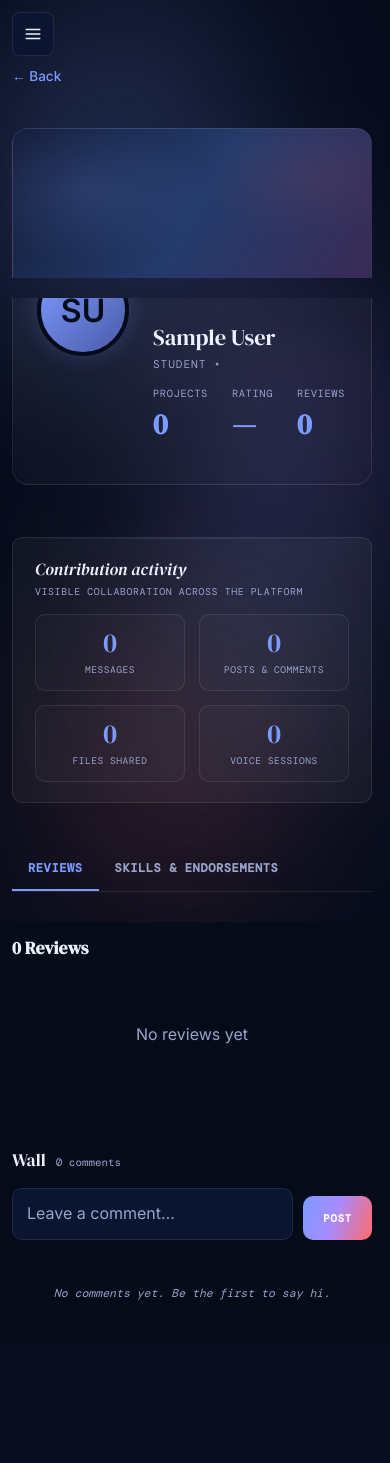
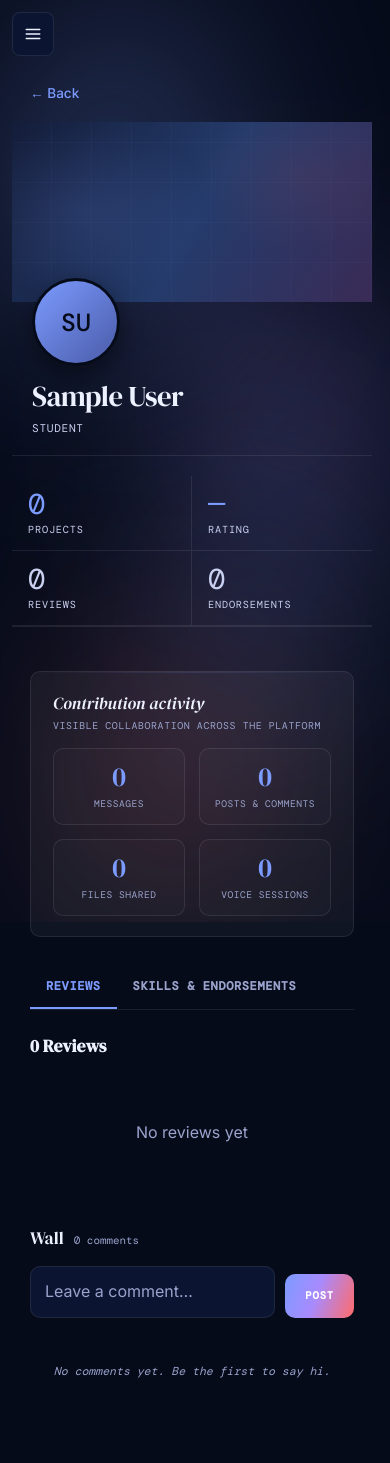
Before and after one commit to ssaaffaakk/Project-buddy-Pb, a Flask app: page /user/1 in a window 390 px wide. Before the commit the page ends 1300 px from the top, so only its background shows below. Run offline with Flask 3, Linux system fonts and the light colour scheme; the visitor is signed in with stand-in values (Sample User, id 1); data that the repository does not hold is empty; parts of the project's set-up code (start-up, migrations or seed data) failed here and were passed over; some libraries are stand-ins or nearby versions.

Commit message:
redesign: public profile view to match the polished own-profile layout
The public profile (Find Teammates → View profile) floated rounded cards in a
padded box with cramped inline stats and an awkward avatar overlap — it felt
unfinished next to the own-profile page. Rebuilt its shell to reuse the
own-profile's full-bleed structure and classes (.cover / .ph / .stats-bar /
.sbi), so it also inherits the already-tuned responsive behavior:

- full-bleed cover with grid + accent glow
- clean overlapping avatar + serif name + role + skill tags in the header
- full-width divided stats bar: Projects / Rating / Reviews / Endorsements
- consistent padded body for contribution card, tabs, reviews, wall

Palette and fonts unchanged. All features preserved (reviews, endorsements,
wall, tabs, contribution stats) and verified live; full suite green.

Co-Authored-By: Claude Fable 5 <noreply@anthropic.com>

```diff
--- a/templates/user/profile_view.html
+++ b/templates/user/profile_view.html
@@ -3,69 +3,51 @@
 
 {% block extra_style %}
 <style nonce="{{ csp_nonce }}">
-.main{margin-left:220px;flex:1;padding:40px;position:relative;z-index:2;}
+.main{margin-left:220px;flex:1;position:relative;z-index:2;}
 
+/* TOP BAR (back) */
+.pv-topbar{padding:22px 40px 0;}
 .back-link{display:inline-flex;align-items:center;gap:6px;color:var(--accent);text-decoration:none;
-  font-size:0.85rem;font-weight:500;margin-bottom:24px;transition:all 0.2s;}
+  font-size:0.85rem;font-weight:500;transition:all 0.2s;}
 .back-link:hover{gap:10px;}
 
-/* COVER BANNER */
-.pv-cover{height:150px;border-radius:16px 16px 0 0;border:1px solid rgba(255,255,255,0.09);border-bottom:none;overflow:hidden;position:relative;}
-.pv-cover::before{content:'';position:absolute;inset:0;pointer-events:none;
-  background:radial-gradient(ellipse 60% 80% at 20% 40%,rgba(124,155,255,0.14) 0%,transparent 60%),
-             radial-gradient(ellipse 50% 70% at 82% 30%,rgba(255,107,107,0.08) 0%,transparent 60%);}
-.profile-header.pv-under{border-radius:0 0 16px 16px;border-top:none;}
-.profile-header.pv-under::before{display:none;}
-.profile-header.pv-under .profile-avatar{margin-top:-58px;border:4px solid var(--bg);width:92px;height:92px;}
+/* COVER — full-bleed, matches the own-profile treatment */
+.cover{height:180px;position:relative;overflow:hidden;background:linear-gradient(135deg,#0A1024,#111B3E,#080D1E);}
+.cover::before{content:'';position:absolute;inset:0;pointer-events:none;
+  background:radial-gradient(ellipse 60% 80% at 20% 50%,rgba(124,155,255,0.12) 0%,transparent 60%),
+             radial-gradient(ellipse 50% 70% at 80% 30%,rgba(255,107,107,0.07) 0%,transparent 60%);}
+.cover::after{content:'';position:absolute;inset:0;pointer-events:none;
+  background-image:repeating-linear-gradient(0deg,transparent,transparent 39px,rgba(124,155,255,0.04) 39px,rgba(124,155,255,0.04) 40px),
+                   repeating-linear-gradient(90deg,transparent,transparent 39px,rgba(124,155,255,0.04) 39px,rgba(124,155,255,0.04) 40px);}
 
-/* PROFILE WALL */
-.pv-wall{margin-top:36px;}
-.pv-wall-head{display:flex;align-items:baseline;gap:10px;margin-bottom:16px;}
-.pv-wall-head h3{font-family:'DM Serif Display',serif;font-size:1.1rem;font-weight:400;}
-.pv-wall-head .cnt{font-family:'DM Mono',monospace;font-size:0.68rem;color:var(--muted);}
-.wall-form{display:flex;gap:10px;margin-bottom:22px;align-items:flex-end;}
-.wall-input{flex:1;background:var(--bg2);border:1px solid var(--border);border-radius:var(--r);padding:12px 14px;color:var(--text);font-family:'Inter',sans-serif;font-size:0.85rem;resize:none;min-height:44px;max-height:140px;outline:none;transition:border-color 0.2s;}
-.wall-input:focus{border-color:rgba(124,155,255,0.35);}
-.wall-post{padding:12px 20px;border-radius:var(--r);border:none;background:linear-gradient(110deg,var(--accent) 0%,var(--violet,#A78BFF) 45%,var(--coral,#FF6B6B) 100%);color:#fff;font-family:'DM Mono',monospace;font-size:0.66rem;letter-spacing:0.08em;text-transform:uppercase;font-weight:600;cursor:pointer;transition:all 0.2s;flex-shrink:0;}
-.wall-post:hover{box-shadow:0 0 0 1px rgba(124,155,255,0.5),0 4px 18px rgba(124,155,255,0.2);}
-.wall-post:disabled{opacity:0.4;cursor:default;box-shadow:none;}
-.wall-list{display:flex;flex-direction:column;gap:12px;}
-.wc{display:flex;gap:12px;background:var(--bg2);border:1px solid var(--border);border-radius:var(--r);padding:14px;}
-.wc-av{width:38px;height:38px;border-radius:50%;flex-shrink:0;overflow:hidden;background:linear-gradient(135deg,var(--accent),#4A5BA8);display:flex;align-items:center;justify-content:center;font-family:'DM Mono',monospace;font-size:0.7rem;color:#fff;text-decoration:none;}
-.wc-av img{width:100%;height:100%;object-fit:cover;}
-.wc-main{flex:1;min-width:0;}
-.wc-top{display:flex;align-items:center;gap:8px;margin-bottom:3px;}
-.wc-name{font-size:0.85rem;font-weight:600;color:var(--text);text-decoration:none;}
-.wc-name:hover{color:var(--accent);}
-.wc-time{font-family:'DM Mono',monospace;font-size:0.58rem;color:var(--muted);}
-.wc-body{font-size:0.85rem;color:var(--soft);line-height:1.55;word-break:break-word;white-space:pre-wrap;}
-.wc-actions{display:flex;gap:16px;margin-top:9px;}
-.wc-act{display:inline-flex;align-items:center;gap:5px;background:none;border:none;color:var(--muted);font-family:'DM Mono',monospace;font-size:0.6rem;letter-spacing:0.04em;text-transform:uppercase;cursor:pointer;transition:color 0.2s;padding:0;}
-.wc-act:hover{color:var(--soft);}
-.wc-act.liked{color:var(--coral,#FF6B6B);}
-.wc-act.del:hover{color:#e07060;}
-.wall-empty{font-family:'DM Mono',monospace;font-size:0.72rem;color:var(--muted);text-align:center;padding:24px 0;font-style:italic;}
+/* HEADER */
+.ph{padding:0 40px 24px;position:relative;border-bottom:1px solid var(--border);}
+.avatar-big{width:88px;height:88px;border-radius:50%;background:linear-gradient(135deg,var(--accent),#4A5BA8);
+  display:flex;align-items:center;justify-content:center;font-family:'DM Mono',monospace;font-size:1.55rem;
+  font-weight:500;color:var(--bg);border:3px solid var(--bg);position:absolute;top:-44px;
+  box-shadow:0 8px 24px rgba(0,0,0,0.45);}
+.avatar-big img{width:100%;height:100%;object-fit:cover;border-radius:50%;display:block;}
+.ph-info{padding-top:54px;display:flex;align-items:flex-end;justify-content:space-between;flex-wrap:wrap;gap:16px;}
+.ph-info h1{font-family:'DM Serif Display',serif;font-size:1.8rem;font-weight:400;letter-spacing:-0.02em;}
+.ph-sub{font-family:'DM Mono',monospace;font-size:0.7rem;letter-spacing:0.06em;color:var(--soft);
+  text-transform:uppercase;margin-top:5px;}
+.ph-tags{display:flex;gap:6px;margin-top:12px;flex-wrap:wrap;}
 
-/* PROFILE HEADER */
-.profile-header{background:linear-gradient(155deg,rgba(255,255,255,0.05),rgba(255,255,255,0.012));border:1px solid rgba(255,255,255,0.09);border-radius:16px;padding:24px;margin-bottom:32px;display:flex;gap:24px;align-items:start;-webkit-backdrop-filter:blur(14px);backdrop-filter:blur(14px);position:relative;overflow:hidden;}
-.profile-header::before{content:'';position:absolute;top:0;left:0;right:0;height:1.5px;background:linear-gradient(90deg,transparent,rgba(124,155,255,0.6),transparent);opacity:.6;}
-.profile-avatar{width:80px;height:80px;border-radius:50%;background:linear-gradient(135deg,var(--accent),#4A5BA8);
-  display:flex;align-items:center;justify-content:center;font-size:2rem;font-weight:600;color:var(--bg);flex-shrink:0;box-shadow:0 0 24px rgba(124,155,255,0.2);}
-.profile-info{flex:1;}
-.profile-name{font-family:'DM Serif Display',serif;font-size:1.4rem;font-weight:400;margin-bottom:4px;}
-.profile-role{font-family:'DM Mono',monospace;font-size:0.7rem;letter-spacing:0.08em;text-transform:uppercase;color:var(--muted);margin-bottom:12px;}
-.profile-bio{font-size:0.85rem;color:var(--soft);line-height:1.6;margin-bottom:16px;}
-.profile-stats{display:flex;gap:24px;margin:16px 0;}
-.stat-item{display:flex;flex-direction:column;gap:4px;}
-.stat-label{font-family:'DM Mono',monospace;font-size:0.65rem;letter-spacing:0.06em;color:var(--muted);text-transform:uppercase;}
-.stat-value{font-family:'DM Serif Display',serif;font-size:1.1rem;font-weight:600;color:var(--accent);}
-.btn-primary{padding:10px 16px;background:linear-gradient(110deg,var(--accent) 0%,var(--violet,#A78BFF) 45%,var(--coral,#FF6B6B) 100%);color:#fff;border:none;border-radius:var(--r);
-  font-family:'DM Mono',monospace;font-size:0.7rem;font-weight:600;text-transform:uppercase;cursor:pointer;transition:all 0.2s;}
-.btn-primary:hover{box-shadow:0 0 0 1px rgba(124,155,255,0.5),0 4px 24px rgba(124,155,255,0.2);transform:translateY(-1px);}
+/* STATS BAR — full-width divided cells */
+.stats-bar{display:flex;border-bottom:1px solid var(--border);}
+.sbi{flex:1;padding:18px 28px;border-right:1px solid var(--border);cursor:default;transition:background 0.18s;}
+.sbi:last-child{border-right:none;}
+.sbi:hover{background:rgba(255,255,255,0.02);}
+.sbi-n{font-family:'DM Mono',monospace;font-size:1.8rem;font-weight:400;color:var(--accent);line-height:1;}
+.sbi-l{font-family:'DM Mono',monospace;font-size:0.64rem;letter-spacing:0.08em;text-transform:uppercase;color:var(--soft);margin-top:4px;}
+
+/* BODY (padded content below the full-bleed shell) */
+.pv-body{padding:28px 40px 48px;}
+.pv-bio{font-size:0.9rem;color:var(--soft);line-height:1.7;max-width:680px;margin-bottom:26px;}
 
 /* CONTRIBUTION ACTIVITY */
 .contrib-card{background:var(--card);border:1px solid var(--border);border-top-color:rgba(255,255,255,0.08);
-  border-radius:var(--r);padding:20px 22px;margin-bottom:24px;position:relative;overflow:hidden;}
+  border-radius:var(--r);padding:20px 22px;margin-bottom:28px;position:relative;overflow:hidden;}
 .contrib-card::before{content:'';position:absolute;top:0;left:0;right:0;height:1px;
   background:linear-gradient(90deg,transparent,rgba(124,155,255,0.14),transparent);}
 .contrib-head{margin-bottom:16px;}
@@ -129,58 +111,96 @@
 .btn-submit{padding:10px 16px;background:linear-gradient(110deg,var(--accent) 0%,var(--violet,#A78BFF) 45%,var(--coral,#FF6B6B) 100%);color:#fff;border:none;border-radius:var(--r);
   font-family:'DM Mono',monospace;font-size:0.7rem;font-weight:600;text-transform:uppercase;cursor:pointer;transition:all 0.2s;}
 .btn-submit:hover{box-shadow:0 0 0 1px rgba(124,155,255,0.5),0 4px 20px rgba(124,155,255,0.2);transform:translateY(-1px);}
+
+/* PROFILE WALL */
+.pv-wall{margin-top:36px;}
+.pv-wall-head{display:flex;align-items:baseline;gap:10px;margin-bottom:16px;}
+.pv-wall-head h3{font-family:'DM Serif Display',serif;font-size:1.1rem;font-weight:400;}
+.pv-wall-head .cnt{font-family:'DM Mono',monospace;font-size:0.68rem;color:var(--muted);}
+.wall-form{display:flex;gap:10px;margin-bottom:22px;align-items:flex-end;}
+.wall-input{flex:1;background:var(--bg2);border:1px solid var(--border);border-radius:var(--r);padding:12px 14px;color:var(--text);font-family:'Inter',sans-serif;font-size:0.85rem;resize:none;min-height:44px;max-height:140px;outline:none;transition:border-color 0.2s;}
+.wall-input:focus{border-color:rgba(124,155,255,0.35);}
+.wall-post{padding:12px 20px;border-radius:var(--r);border:none;background:linear-gradient(110deg,var(--accent) 0%,var(--violet,#A78BFF) 45%,var(--coral,#FF6B6B) 100%);color:#fff;font-family:'DM Mono',monospace;font-size:0.66rem;letter-spacing:0.08em;text-transform:uppercase;font-weight:600;cursor:pointer;transition:all 0.2s;flex-shrink:0;}
+.wall-post:hover{box-shadow:0 0 0 1px rgba(124,155,255,0.5),0 4px 18px rgba(124,155,255,0.2);}
+.wall-post:disabled{opacity:0.4;cursor:default;box-shadow:none;}
+.wall-list{display:flex;flex-direction:column;gap:12px;}
+.wc{display:flex;gap:12px;background:var(--bg2);border:1px solid var(--border);border-radius:var(--r);padding:14px;}
+.wc-av{width:38px;height:38px;border-radius:50%;flex-shrink:0;overflow:hidden;background:linear-gradient(135deg,var(--accent),#4A5BA8);display:flex;align-items:center;justify-content:center;font-family:'DM Mono',monospace;font-size:0.7rem;color:#fff;text-decoration:none;}
+.wc-av img{width:100%;height:100%;object-fit:cover;}
+.wc-main{flex:1;min-width:0;}
+.wc-top{display:flex;align-items:center;gap:8px;margin-bottom:3px;}
+.wc-name{font-size:0.85rem;font-weight:600;color:var(--text);text-decoration:none;}
+.wc-name:hover{color:var(--accent);}
+.wc-time{font-family:'DM Mono',monospace;font-size:0.58rem;color:var(--muted);}
+.wc-body{font-size:0.85rem;color:var(--soft);line-height:1.55;word-break:break-word;white-space:pre-wrap;}
+.wc-actions{display:flex;gap:16px;margin-top:9px;}
+.wc-act{display:inline-flex;align-items:center;gap:5px;background:none;border:none;color:var(--muted);font-family:'DM Mono',monospace;font-size:0.6rem;letter-spacing:0.04em;text-transform:uppercase;cursor:pointer;transition:color 0.2s;padding:0;}
+.wc-act:hover{color:var(--soft);}
+.wc-act.liked{color:var(--coral,#FF6B6B);}
+.wc-act.del:hover{color:#e07060;}
+.wall-empty{font-family:'DM Mono',monospace;font-size:0.72rem;color:var(--muted);text-align:center;padding:24px 0;font-style:italic;}
+
+/* Responsive: tighten the full-bleed padding on small screens */
+@media(max-width:768px){
+  .pv-topbar{padding:14px 18px 0;}
+  .ph{padding:0 18px 20px;}
+  .pv-body{padding:24px 18px 40px;}
+  .stats-bar{flex-wrap:wrap;}
+  .sbi{flex:1 1 50%;border-bottom:1px solid var(--border);}
+  .sbi:nth-child(2){border-right:none;}
+}
 </style>
 {% endblock %}
 
 {% block content %}
-  {# Go back to wherever the user actually came from (teammates, search,
-     community…) instead of always dumping them on their own profile.
-     history.back() when we arrived from within the site; else fall back. #}
+  <div class="pv-topbar">
+    {# Go back to wherever the user came from (teammates, search, community…)
+       instead of always dumping them on their own profile. #}
     <a href="/dashboard" class="back-link"
        onclick="if(document.referrer.indexOf(location.origin)===0&&document.referrer!==location.href){history.back();return false;}">← {{ _('Back') }}</a>
+  </div>
 
   <!-- COVER BANNER -->
-  <div class="pv-cover" style="{{ banner_style(profile_user.banner_url) }}"></div>
+  <div class="cover" style="{{ banner_style(profile_user.banner_url) }}"></div>
 
   <!-- PROFILE HEADER -->
-  <div class="profile-header pv-under">
-    <div class="profile-avatar" style="overflow:hidden;">
+  <div class="ph">
+    <div class="avatar-big" style="overflow:hidden;">
       {% if profile_user.avatar_url %}
-        <img src="{{ profile_user.avatar_url }}" alt="" style="width:100%;height:100%;object-fit:cover;border-radius:50%;display:block;">
+        <img src="{{ profile_user.avatar_url }}" alt="">
       {% else %}{{ profile_user.first_name[0] }}{{ profile_user.last_name[0] }}{% endif %}
     </div>
-    <div class="profile-info">
-      <div class="profile-name">{{ profile_user.first_name }} {{ profile_user.last_name }}</div>
-      <div class="profile-role">{{ profile_user.role }} • {{ profile_user.department or '' }}</div>
-      {% if profile_user.bio %}
-        <div class="profile-bio">{{ profile_user.bio }}</div>
-      {% endif %}
-      {% if profile_user.role != 'admin' %}
-      <div class="profile-stats">
-        <div class="stat-item">
-          <div class="stat-label">{{ _('Projects') }}</div>
-          <div class="stat-value">{{ user_stats.projects_count }}</div>
-        </div>
-        <div class="stat-item">
-          <div class="stat-label">{{ _('Rating') }}</div>
-          <div class="stat-value">{{ user_stats.avg_rating or '—' }}</div>
-        </div>
-        <div class="stat-item">
-          <div class="stat-label">{{ _('Reviews') }}</div>
-          <div class="stat-value">{{ user_stats.reviews_count }}</div>
-        </div>
-      </div>
-      {% else %}
-      <div class="profile-stats">
-        <div class="stat-item" style="color:var(--muted);">
-          <p style="font-size:0.85rem;margin-top:12px;">{{ _('Administrator account. Limited profile information available.') }}</p>
-        </div>
+    <div class="ph-info">
+      <div>
+        <h1>{{ profile_user.first_name }} {{ profile_user.last_name }}</h1>
+        <div class="ph-sub">{{ profile_user.department or '' }}{% if profile_user.department %} · {% endif %}{{ profile_user.role.upper() }}</div>
+        {% if profile_user.role != 'admin' and profile_user.skills %}
+        <div class="ph-tags">
+          {% for s in profile_user.skills[:6] %}<span class="tag">{{ s.skill }}</span>{% endfor %}
         </div>
         {% endif %}
       </div>
     </div>
+  </div>
 
-  {% if profile_user.role != 'admin' and contributions %}
+  {% if profile_user.role != 'admin' %}
+  <!-- STATS BAR -->
+  <div class="stats-bar">
+    <div class="sbi"><div class="sbi-n">{{ user_stats.projects_count }}</div><div class="sbi-l">{{ _('Projects') }}</div></div>
+    <div class="sbi"><div class="sbi-n">{{ user_stats.avg_rating or '—' }}</div><div class="sbi-l">{{ _('Rating') }}</div></div>
+    <div class="sbi"><div class="sbi-n" style="color:var(--soft);">{{ user_stats.reviews_count }}</div><div class="sbi-l">{{ _('Reviews') }}</div></div>
+    <div class="sbi"><div class="sbi-n" style="color:var(--soft);">{{ profile_user.endorsements_received|length }}</div><div class="sbi-l">{{ _('Endorsements') }}</div></div>
+  </div>
+  {% endif %}
+
+  <div class="pv-body">
+  {% if profile_user.role == 'admin' %}
+    <p class="empty" style="padding:40px 0;">{{ _('Administrator account. Limited profile information available.') }}</p>
+  {% else %}
+
+    {% if profile_user.bio %}<div class="pv-bio">{{ profile_user.bio }}</div>{% endif %}
+
+    {% if contributions %}
     <div class="contrib-card">
       <div class="contrib-head">
         <span class="contrib-title">{{ _('Contribution activity') }}</span>
@@ -207,14 +227,11 @@
     </div>
     {% endif %}
 
-  {% if profile_user.role != 'admin' %}
     <div class="tabs">
       <button class="tab-btn active" onclick="switchTab(event, 'reviews-tab')">{{ _('Reviews') }}</button>
       <button class="tab-btn" onclick="switchTab(event, 'skills-tab')">{{ _('Skills & Endorsements') }}</button>
     </div>
-  {% endif %}
 
-  {% if profile_user.role != 'admin' %}
     <div id="reviews-tab" class="tab-content active">
       {% if can_leave_review %}
         <div class="review-form">
@@ -267,9 +284,7 @@
         <div class="empty-state"><p>{{ _('No reviews yet') }}</p></div>
       {% endif %}
     </div>
-  {% endif %}
 
-  {% if profile_user.role != 'admin' %}
     <div id="skills-tab" class="tab-content">
       <div style="display:grid;grid-template-columns:1fr 1fr;gap:24px;">
         <div>
@@ -334,9 +349,7 @@
         {% endif %}
       </div>
     </div>
-  {% endif %}
 
-  {% if profile_user.role != 'admin' %}
     <!-- PROFILE WALL -->
     <div class="pv-wall">
       <div class="pv-wall-head">
@@ -349,7 +362,9 @@
       </div>
       <div class="wall-list" id="wall-list"></div>
     </div>
+
   {% endif %}
+  </div>
 {% endblock %}
 
 {% block extra_script %}
```
Lines whose indentation alone changed are shown as unchanged.
